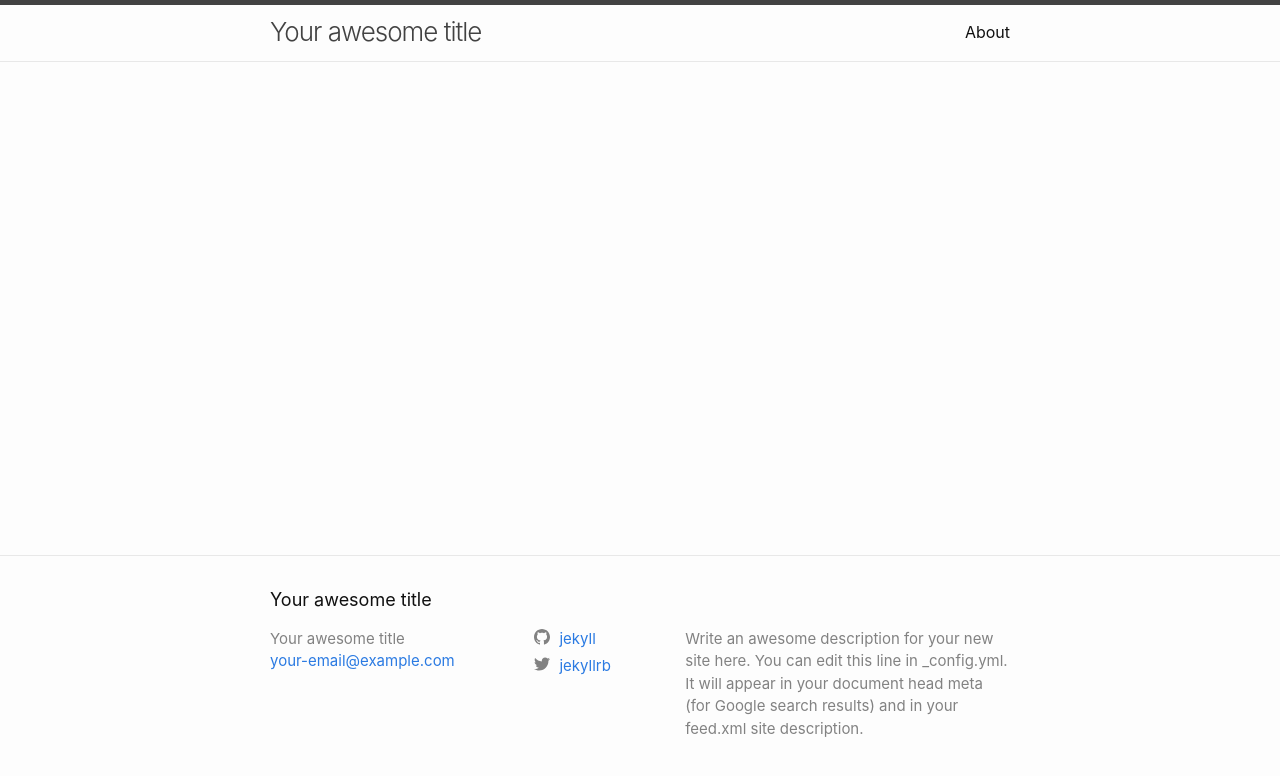
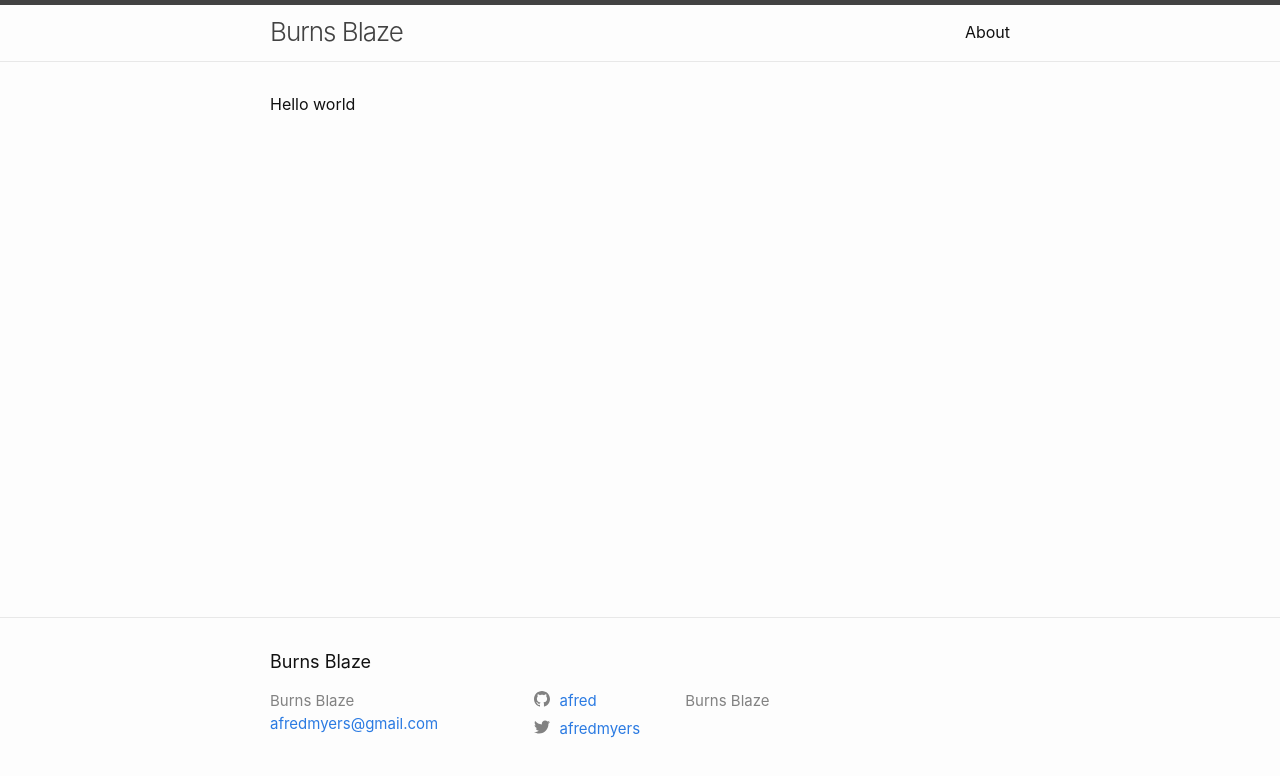
Before and after one commit to afred/burns_blaze_site, a plain HTML site: page index.html in a window 1280 px wide. Drawn offline with Linux system fonts and the light colour scheme.

Commit message:
Site updated at 2019-02-05 01:09:09 -0500

```diff
--- a/feed.xml
+++ b/feed.xml
@@ -1 +1 @@
-<?xml version="1.0" encoding="utf-8"?><feed xmlns="http://www.w3.org/2005/Atom" ><generator uri="https://jekyllrb.com/" version="3.8.5">Jekyll</generator><link href="https://afred.github.io/burns_blaze_site/feed.xml" rel="self" type="application/atom+xml" /><link href="https://afred.github.io/burns_blaze_site/" rel="alternate" type="text/html" /><updated>2019-02-04T23:37:00-05:00</updated><id>https://afred.github.io/burns_blaze_site/feed.xml</id><title type="html">Your awesome title</title><subtitle>Write an awesome description for your new site here. You can edit this line in _config.yml. It will appear in your document head meta (for Google search results) and in your feed.xml site description.</subtitle></feed>
+<?xml version="1.0" encoding="utf-8"?><feed xmlns="http://www.w3.org/2005/Atom" ><generator uri="https://jekyllrb.com/" version="3.8.5">Jekyll</generator><link href="https://afred.github.io/burns_blaze_site/feed.xml" rel="self" type="application/atom+xml" /><link href="https://afred.github.io/burns_blaze_site/" rel="alternate" type="text/html" /><updated>2019-02-05T01:09:08-05:00</updated><id>https://afred.github.io/burns_blaze_site/feed.xml</id><title type="html">Burns Blaze</title><subtitle>Burns Blaze</subtitle></feed>
--- a/index.html
+++ b/index.html
@@ -3,22 +3,22 @@
   <meta charset="utf-8">
   <meta http-equiv="X-UA-Compatible" content="IE=edge">
   <meta name="viewport" content="width=device-width, initial-scale=1"><!-- Begin Jekyll SEO tag v2.5.0 -->
-<title>Your awesome title | Write an awesome description for your new site here. You can edit this line in _config.yml. It will appear in your document head meta (for Google search results) and in your feed.xml site description.</title>
+<title>Burns Blaze | Burns Blaze</title>
 <meta name="generator" content="Jekyll v3.8.5" />
-<meta property="og:title" content="Your awesome title" />
+<meta property="og:title" content="Burns Blaze" />
 <meta property="og:locale" content="en_US" />
-<meta name="description" content="Write an awesome description for your new site here. You can edit this line in _config.yml. It will appear in your document head meta (for Google search results) and in your feed.xml site description." />
-<meta property="og:description" content="Write an awesome description for your new site here. You can edit this line in _config.yml. It will appear in your document head meta (for Google search results) and in your feed.xml site description." />
+<meta name="description" content="Burns Blaze" />
+<meta property="og:description" content="Burns Blaze" />
 <link rel="canonical" href="https://afred.github.io/burns_blaze_site/" />
 <meta property="og:url" content="https://afred.github.io/burns_blaze_site/" />
-<meta property="og:site_name" content="Your awesome title" />
+<meta property="og:site_name" content="Burns Blaze" />
 <script type="application/ld+json">
-{"url":"https://afred.github.io/burns_blaze_site/","description":"Write an awesome description for your new site here. You can edit this line in _config.yml. It will appear in your document head meta (for Google search results) and in your feed.xml site description.","name":"Your awesome title","@type":"WebSite","headline":"Your awesome title","@context":"http://schema.org"}</script>
+{"url":"https://afred.github.io/burns_blaze_site/","description":"Burns Blaze","name":"Burns Blaze","@type":"WebSite","headline":"Burns Blaze","@context":"http://schema.org"}</script>
 <!-- End Jekyll SEO tag -->
-<link rel="stylesheet" href="/burns_blaze_site/assets/main.css"><link type="application/atom+xml" rel="alternate" href="https://afred.github.io/burns_blaze_site/feed.xml" title="Your awesome title" /></head>
+<link rel="stylesheet" href="/assets/main.css"><link type="application/atom+xml" rel="alternate" href="https://afred.github.io/burns_blaze_site/feed.xml" title="Burns Blaze" /></head>
 <body><header class="site-header" role="banner">
 
-  <div class="wrapper"><a class="site-title" rel="author" href="/burns_blaze_site/">Your awesome title</a><nav class="site-nav">
+  <div class="wrapper"><a class="site-title" rel="author" href="/">Burns Blaze</a><nav class="site-nav">
         <input type="checkbox" id="nav-trigger" class="nav-trigger" />
         <label for="nav-trigger">
           <span class="menu-icon">
@@ -28,33 +28,33 @@
           </span>
         </label>
 
-        <div class="trigger"><a class="page-link" href="/burns_blaze_site/about/">About</a></div>
+        <div class="trigger"><a class="page-link" href="/about/">About</a></div>
       </nav></div>
 </header>
 <main class="page-content" aria-label="Content">
       <div class="wrapper">
-        <div class="home">
+        <div class="home"><p>Hello world</p>
 </div>
 
       </div>
     </main><footer class="site-footer h-card">
-  <data class="u-url" href="/burns_blaze_site/"></data>
+  <data class="u-url" href="/"></data>
 
   <div class="wrapper">
 
-    <h2 class="footer-heading">Your awesome title</h2>
+    <h2 class="footer-heading">Burns Blaze</h2>
 
     <div class="footer-col-wrapper">
       <div class="footer-col footer-col-1">
         <ul class="contact-list">
-          <li class="p-name">Your awesome title</li><li><a class="u-email" href="mailto:your-email@example.com">your-email@example.com</a></li></ul>
+          <li class="p-name">Burns Blaze</li><li><a class="u-email" href="mailto:afredmyers@gmail.com">afredmyers@gmail.com</a></li></ul>
       </div>
 
-      <div class="footer-col footer-col-2"><ul class="social-media-list"><li><a href="https://github.com/jekyll"><svg class="svg-icon"><use xlink:href="/burns_blaze_site/assets/minima-social-icons.svg#github"></use></svg> <span class="username">jekyll</span></a></li><li><a href="https://www.twitter.com/jekyllrb"><svg class="svg-icon"><use xlink:href="/burns_blaze_site/assets/minima-social-icons.svg#twitter"></use></svg> <span class="username">jekyllrb</span></a></li></ul>
+      <div class="footer-col footer-col-2"><ul class="social-media-list"><li><a href="https://github.com/afred"><svg class="svg-icon"><use xlink:href="/assets/minima-social-icons.svg#github"></use></svg> <span class="username">afred</span></a></li><li><a href="https://www.twitter.com/afredmyers"><svg class="svg-icon"><use xlink:href="/assets/minima-social-icons.svg#twitter"></use></svg> <span class="username">afredmyers</span></a></li></ul>
 </div>
 
       <div class="footer-col footer-col-3">
-        <p>Write an awesome description for your new site here. You can edit this line in _config.yml. It will appear in your document head meta (for Google search results) and in your feed.xml site description.</p>
+        <p>Burns Blaze</p>
       </div>
     </div>
 
```
Also changed, not shown: 404.html (+14 -14 lines), about/index.html (+13 -13 lines).
